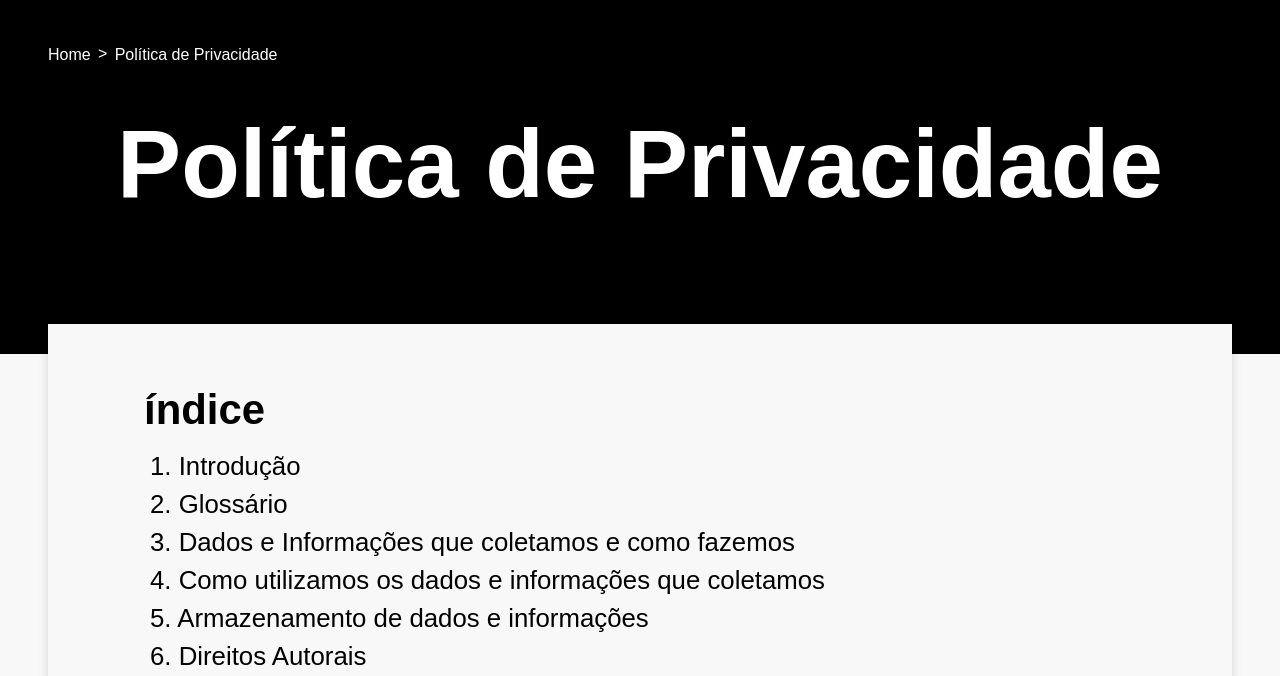
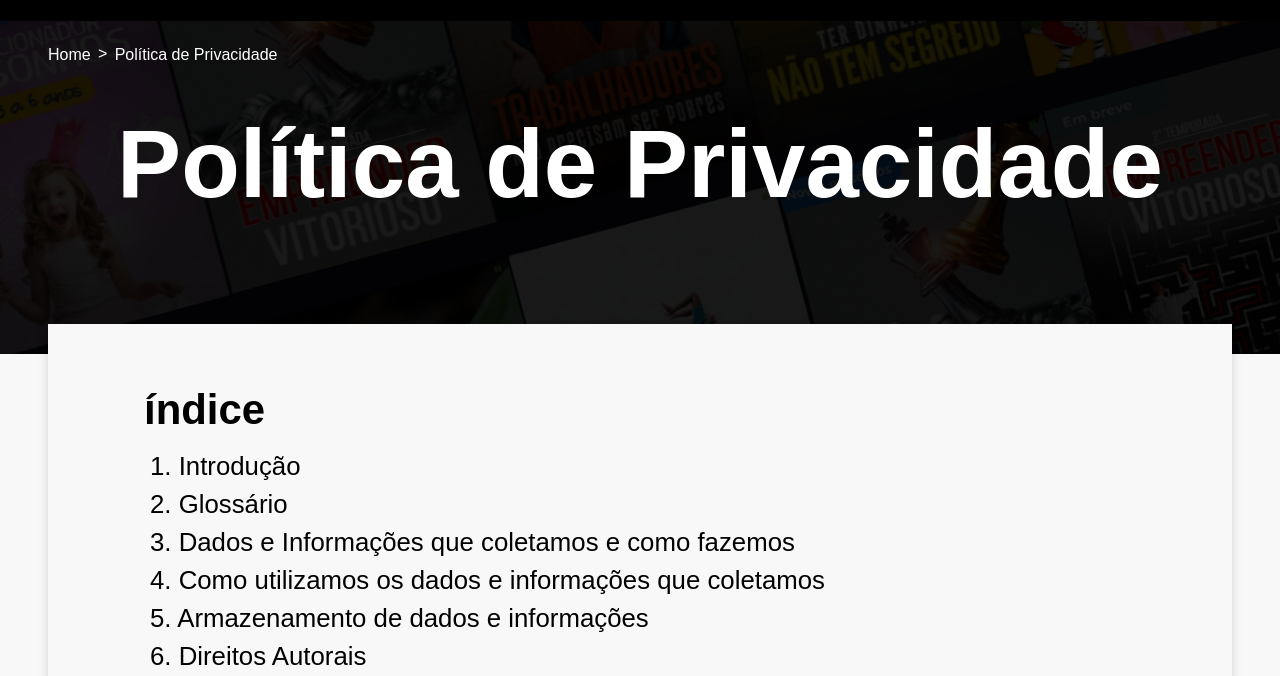
Before and after one commit to Vito-sudo/projeto-pg, a plain HTML site: page index.html in a window 1280 px wide. Shown: the part 113-789 px from the top of the page. Drawn offline with Linux system fonts and the light colour scheme; a web font is replaced by a local one.

Commit message:
Projeto atualizado

```diff
--- a/style.css
+++ b/style.css
@@ -352,7 +352,7 @@
 
 .main__principal {
   padding: 0 48px 130px;
-  background-image: url(../image/Banner.webp);
+  background-image: url(./Banner.png);
   background-color: #000;
   background-repeat: no-repeat;
   background-size: cover
```
Also changed, not shown: index.html (+1 -1 lines).
